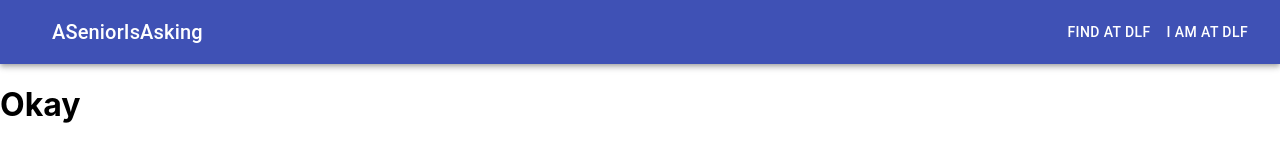
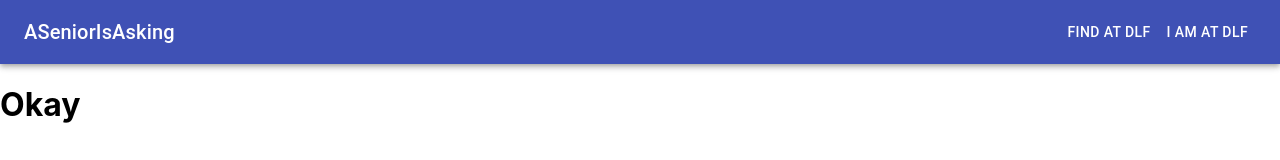
Before and after one commit to sriramdvt/ASeniorIsAsking, a React (Create React App) app in the folder frontend/: page / in a window 1280 px wide. Shown: the top 160 px of the page. Built offline with nearby package versions, Linux system fonts and the light colour scheme.

Commit message:
Added Proper Navbar

```diff
--- a/frontend/src/components/Navbar.js
+++ b/frontend/src/components/Navbar.js
@@ -9,9 +9,6 @@ import IconButton from "@material-ui/core/IconButton";
 const useStyles = makeStyles(theme => ({
   root: {
     flexGrow: 1
-  },
-  menuButton: {
-    marginRight: theme.spacing(2)
   },
   title: {
     flexGrow: 1
@@ -25,13 +22,6 @@ export default function ButtonAppBar() {
     <div className={classes.root}>
       <AppBar position="static">
         <Toolbar>
-          <IconButton
-            edge="start"
-            className={classes.menuButton}
-            color="inherit"
-            aria-label="menu"
-          >
-          </IconButton>
           <Typography variant="h6" className={classes.title}>
             ASeniorIsAsking
           </Typography>
```
